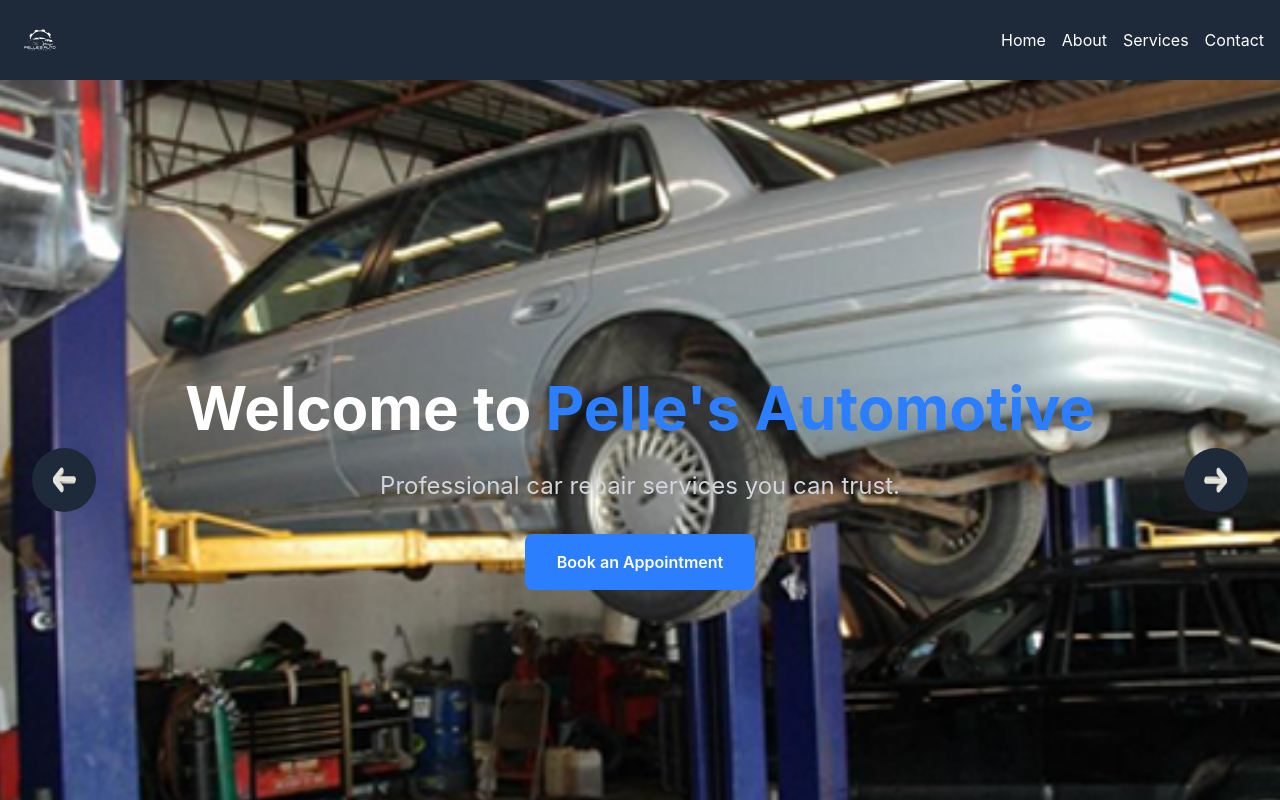
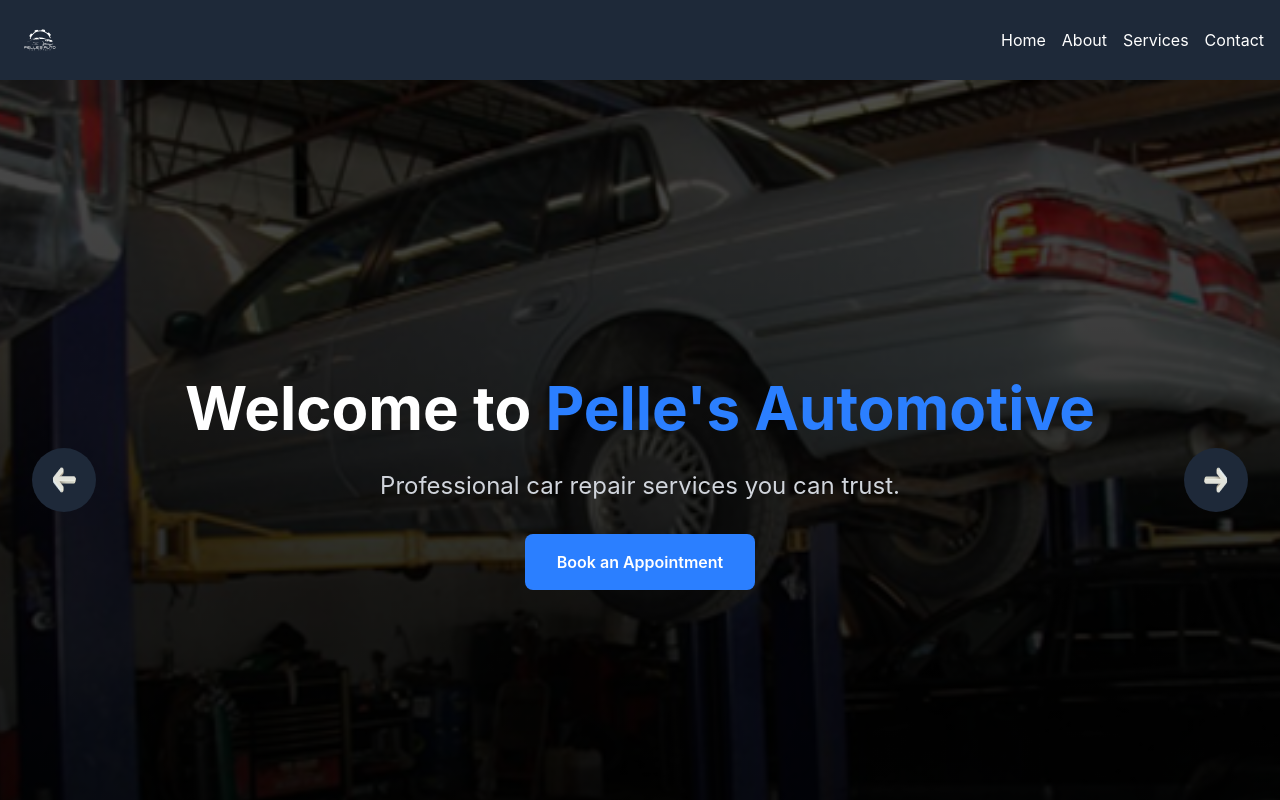
Before and after one commit to taneracar/pelles-auto, a React (Vite) app: page / in a window 1280 px wide. Shown: the top 800 px of the page. Built offline with nearby package versions, Linux system fonts and the light colour scheme.

Commit message:
hero update

```diff
--- a/src/components/Hero.jsx
+++ b/src/components/Hero.jsx
@@ -41,14 +41,17 @@
             initial={{ opacity: 0 }}
             animate={{ opacity: 1 }}
             exit={{ opacity: 0 }}
-            transition={{ duration: 0.6 }}
+            transition={{ duration: 0.3 }}
             className="w-full h-full object-cover"
           />
         </AnimatePresence>
       </div>
 
+      {/* Darker Overlay */}
+      <div className="absolute inset-0 bg-gradient-to-b from-black/70 to-black/90 z-20"></div>
+
       {/* Content */}
-      <div className="relative z-20 flex flex-col items-center justify-center h-full px-4 text-center">
+      <div className="relative z-30 flex flex-col items-center justify-center h-full px-4 text-center">
         <h1 className="text-4xl sm:text-5xl md:text-6xl font-bold mb-6 text-white leading-tight">
           Welcome to <span className="text-blue-500">Pelle's Automotive</span>
         </h1>
@@ -65,13 +68,21 @@
         onClick={handlePrev}
         className="absolute left-5 sm:left-8 top-1/2 transform -translate-y-1/2 bg-gray-800 hover:bg-gray-700 text-white p-3 sm:p-4 rounded-full z-30 hidden sm:block"
       >
-        <img src={prevIcon} alt="Previous" className="w-6 h-6 sm:w-8 sm:h-8" />
+        <img
+          src={prevIcon}
+          alt="Previous"
+          className="w-6 h-6 sm:w-8 sm:h-8"
+        />
       </button>
       <button
         onClick={handleNext}
         className="absolute right-5 sm:right-8 top-1/2 transform -translate-y-1/2 bg-gray-800 hover:bg-gray-700 text-white p-3 sm:p-4 rounded-full z-30 hidden sm:block"
       >
-        <img src={nextIcon} alt="Next" className="w-6 h-6 sm:w-8 sm:h-8" />
+        <img
+          src={nextIcon}
+          alt="Next"
+          className="w-6 h-6 sm:w-8 sm:h-8"
+        />
       </button>
 
       {/* Dots Navigation */}
```
